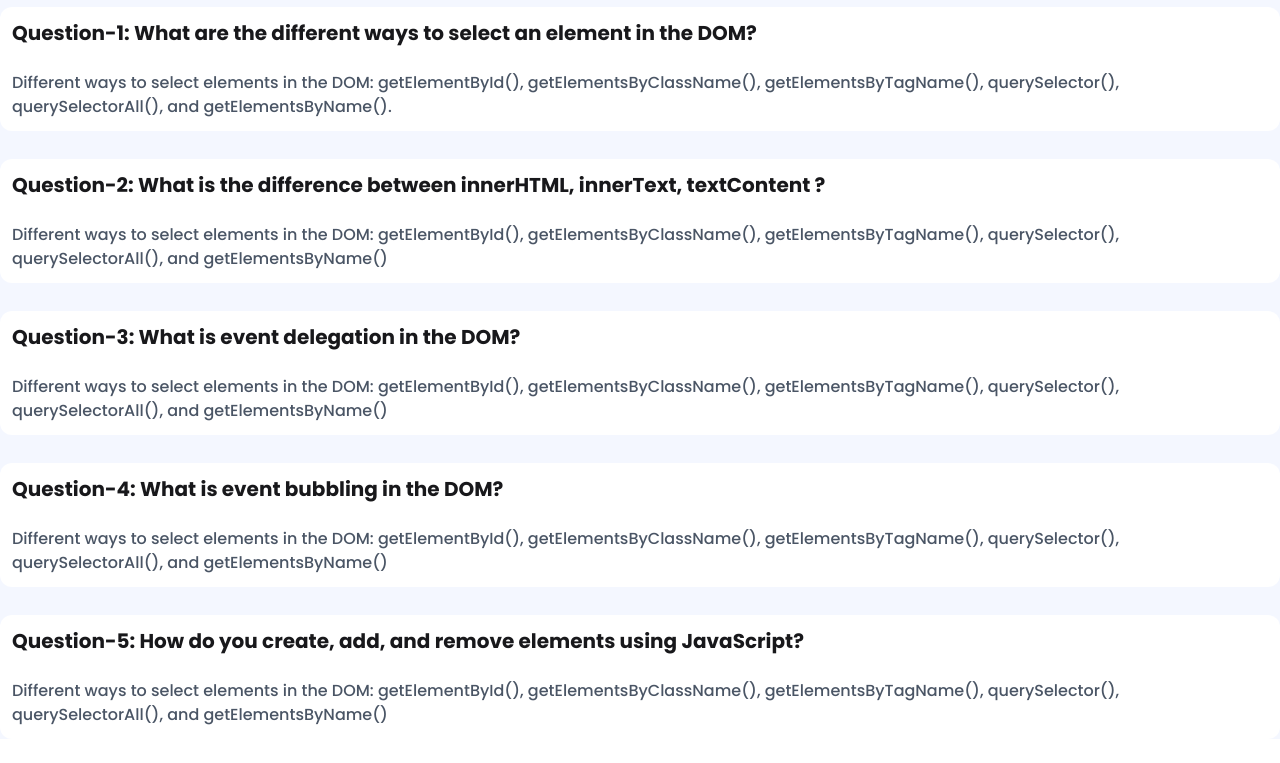
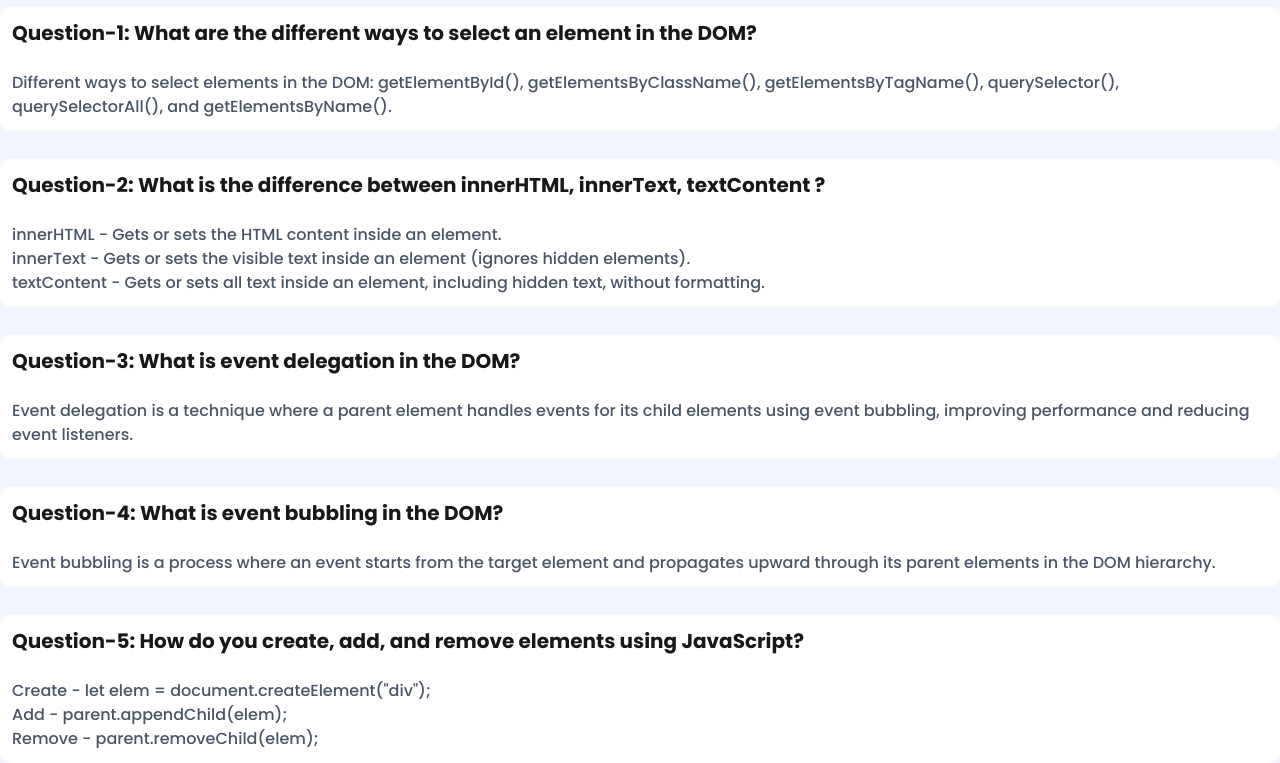
Before and after one commit to sajid-49/B11-Assignment-5, a plain HTML site: page blog.html in a window 1280 px wide. Shown: the part 193-956 px from the top of the page. Before the commit the page ends 932 px from the top, so only its background shows below. Drawn offline with nearby package versions, Linux system fonts and the light colour scheme.

Commit message:
complete

```diff
--- a/blog.html
+++ b/blog.html
@@ -75,9 +75,12 @@
               textContent ?
             </h2>
             <p class="text-gray-600 font-medium">
-              Different ways to select elements in the DOM: getElementById(),
-              getElementsByClassName(), getElementsByTagName(), querySelector(),
-              querySelectorAll(), and getElementsByName()
+              innerHTML - Gets or sets the HTML content inside an element.
+              <br />
+              innerText - Gets or sets the visible text inside an element
+              (ignores hidden elements). <br />
+              textContent - Gets or sets all text inside an element, including
+              hidden text, without formatting.
             </p>
           </div>
 
@@ -87,9 +90,9 @@
               Question-3: What is event delegation in the DOM?
             </h2>
             <p class="text-gray-600 font-medium">
-              Different ways to select elements in the DOM: getElementById(),
-              getElementsByClassName(), getElementsByTagName(), querySelector(),
-              querySelectorAll(), and getElementsByName()
+              Event delegation is a technique where a parent element handles
+              events for its child elements using event bubbling, improving
+              performance and reducing event listeners.
             </p>
           </div>
 
@@ -99,9 +102,9 @@
               Question-4: What is event bubbling in the DOM?
             </h2>
             <p class="text-gray-600 font-medium">
-              Different ways to select elements in the DOM: getElementById(),
-              getElementsByClassName(), getElementsByTagName(), querySelector(),
-              querySelectorAll(), and getElementsByName()
+              Event bubbling is a process where an event starts from the target
+              element and propagates upward through its parent elements in the
+              DOM hierarchy.
             </p>
           </div>
 
@@ -112,9 +115,9 @@
               JavaScript?
             </h2>
             <p class="text-gray-600 font-medium">
-              Different ways to select elements in the DOM: getElementById(),
-              getElementsByClassName(), getElementsByTagName(), querySelector(),
-              querySelectorAll(), and getElementsByName()
+              Create - let elem = document.createElement("div"); <br />
+              Add - parent.appendChild(elem); <br />
+              Remove - parent.removeChild(elem);
             </p>
           </div>
         </div>
```
